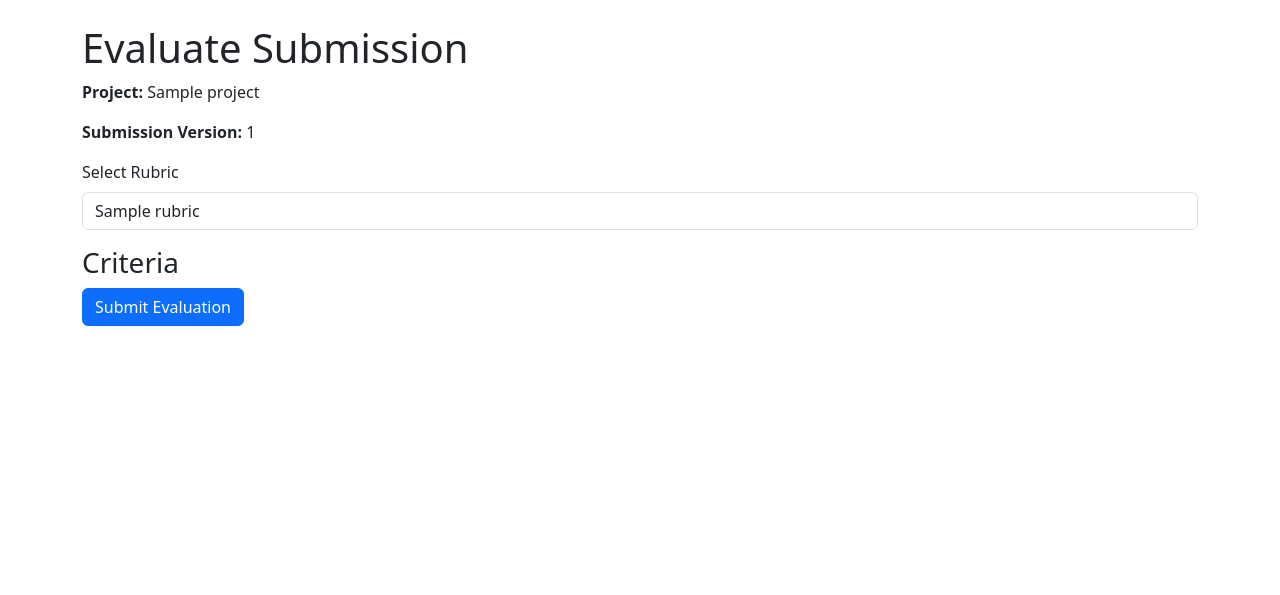
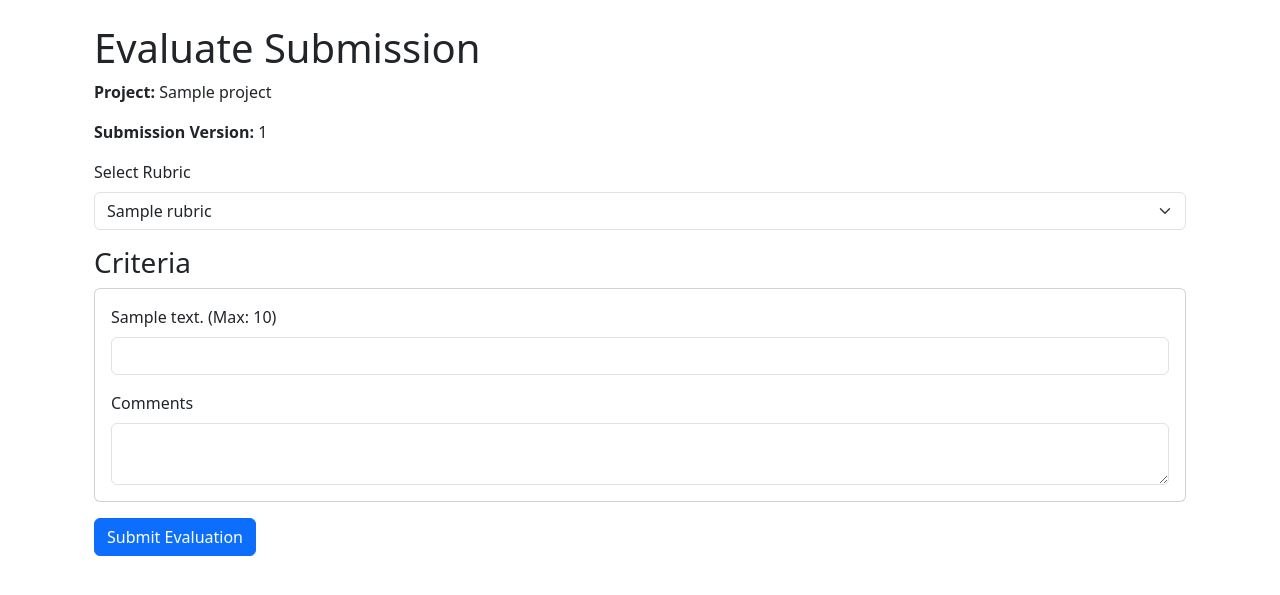
Before and after one commit to katlashylu-cpu/internship-project-management-system, a Flask app: page /evaluate/1 in a window 1280 px wide. Shown: the part 56-651 px from the top of the page. Run offline with Flask 3, Linux system fonts and the light colour scheme; tables that the repository leaves empty hold one stand-in row (values such as "Sample post").

Commit message:
Refactor evaluate.html for better UX and functionality
Updated the evaluate.html template to improve structure and user experience. Enhanced JavaScript functionality for loading criteria based on selected rubric.

```diff
--- a/templates/evaluate.html
+++ b/templates/evaluate.html
@@ -1,44 +1,96 @@
+
 {% extends 'base.html' %}
 
 {% block content %}
+<div class="container mt-4">
     <h1>Evaluate Submission</h1>
+
     <p><strong>Project:</strong> {{ submission.project.title }}</p>
     <p><strong>Submission Version:</strong> {{ submission.version }}</p>
+
     <form method="POST">
         <div class="mb-3">
             <label for="rubric_id" class="form-label">Select Rubric</label>
-        <select class="form-control" id="rubric_id" name="rubric_id" required>
+
+            <select class="form-select" id="rubric_id" name="rubric_id" required>
                 {% for rubric in rubrics %}
                 <option value="{{ rubric.id }}">{{ rubric.name }}</option>
                 {% endfor %}
             </select>
         </div>
+
         <h3>Criteria</h3>
+
         <div id="evaluation-container">
-        <!-- Criteria will be populated dynamically via JS or server-side -->
+            <p>Select a rubric to load its criteria.</p>
         </div>
-    <button type="submit" class="btn btn-primary">Submit Evaluation</button>
+
+        <button type="submit" class="btn btn-primary">
+            Submit Evaluation
+        </button>
     </form>
+</div>
 
 <script>
 $(document).ready(function() {
-    $('#rubric_id').change(function() {
-        const rubricId = $(this).val();
-        $.get('/get_criteria/' + rubricId, function(data) {
+
+    function loadCriteria() {
+        const rubricId = $('#rubric_id').val();
         const container = $('#evaluation-container');
+
         container.empty();
-            data.criteria.forEach(criterion => {
+
+        if (!rubricId) {
+            container.html('<p>No rubric available.</p>');
+            return;
+        }
+
+        $.get('/get_criteria/' + rubricId)
+            .done(function(data) {
+                if (!data.criteria || data.criteria.length === 0) {
+                    container.html('<p>No criteria found for this rubric.</p>');
+                    return;
+                }
+
+                data.criteria.forEach((criterion, index) => {
                     container.append(`
-                    <div class="mb-3">
-                        <label class="form-label">${criterion.description} (Max: ${criterion.max_points})</label>
-                        <input type="number" class="form-control" name="scores[]" max="${criterion.max_points}" min="0" required>
+                        <div class="card mb-3">
+                            <div class="card-body">
+                                <label class="form-label">
+                                    ${$('<div>').text(criterion.description).html()}
+                                    (Max: ${criterion.max_points})
+                                </label>
+
+                                <input
+                                    type="number"
+                                    class="form-control mb-3"
+                                    name="scores[]"
+                                    min="0"
+                                    max="${criterion.max_points}"
+                                    step="1"
+                                    required
+                                >
+
                                 <label class="form-label">Comments</label>
-                        <textarea class="form-control" name="comments[]"></textarea>
+                                <textarea
+                                    class="form-control"
+                                    name="comments[]"
+                                    rows="2"
+                                ></textarea>
+                            </div>
                         </div>
                     `);
                 });
+            })
+            .fail(function() {
+                container.html('<p class="text-danger">Unable to load criteria. Please try again.</p>');
             });
-    });
+    }
+
+    $('#rubric_id').on('change', loadCriteria);
+
+    // Load criteria automatically when the page opens.
+    loadCriteria();
 });
 </script>
 {% endblock %}
```
Lines whose indentation alone changed are shown as unchanged.
